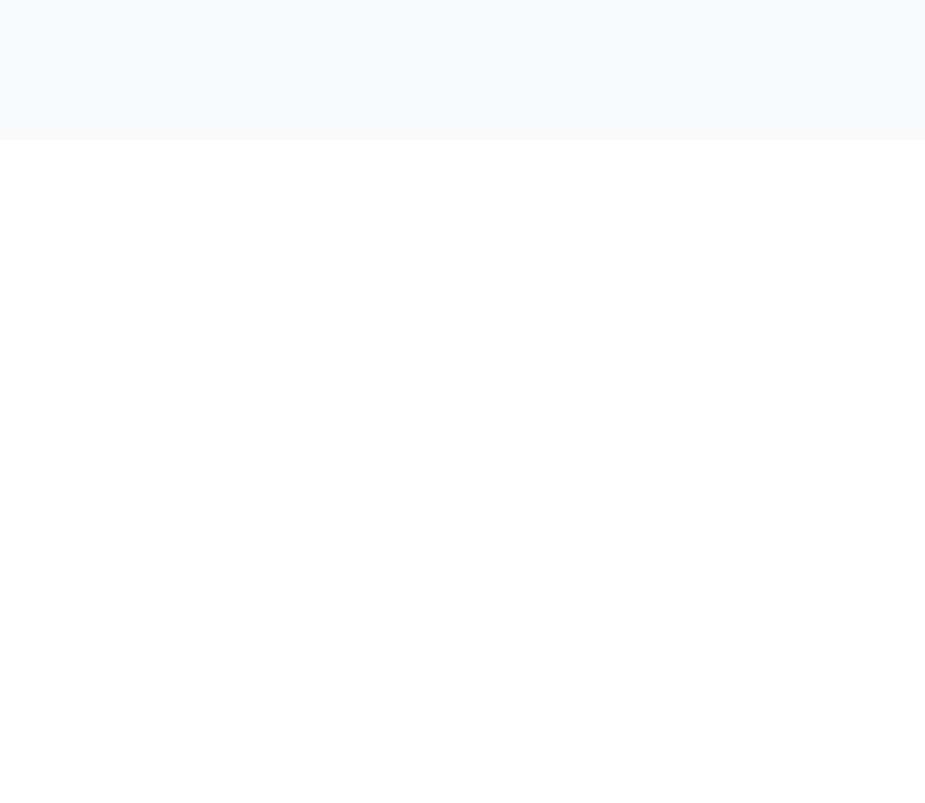
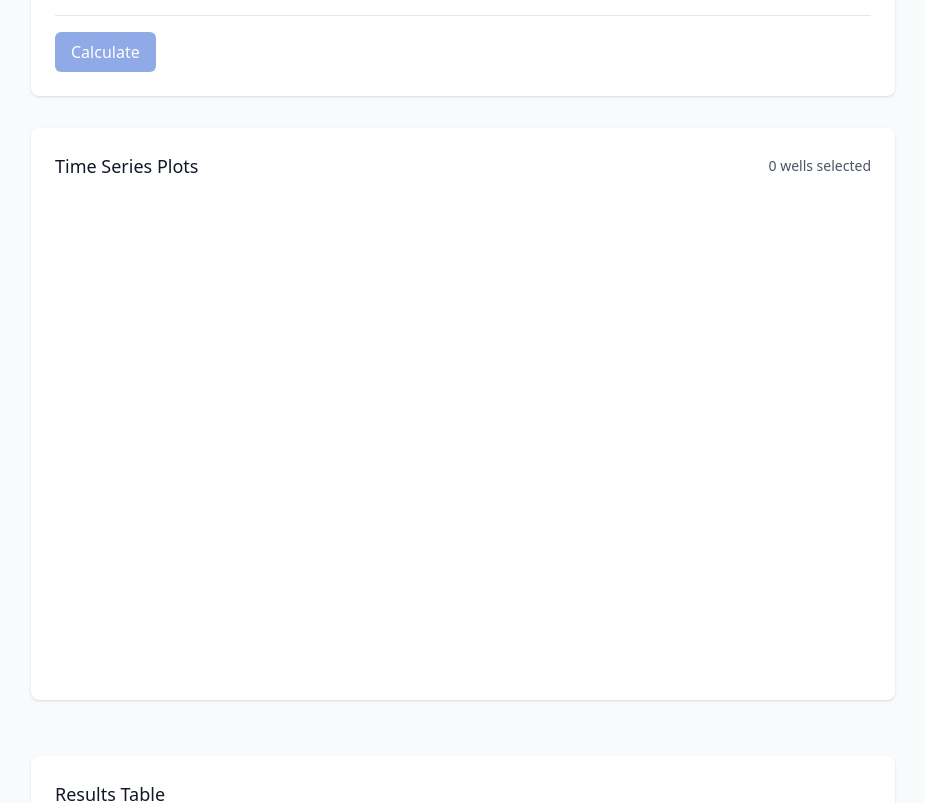
Before and after one commit to liuzikou/Enzyme-assay-app, a React (Vite) app: page /Enzyme-assay-app/ in a window 1280 px wide. Before the commit this address had no page. Shown: the part 660-1463 px from the top of the page, without its empty margins (177-1102 px from the left). Before the commit the page ends 800 px from the top, so only its background shows below. Built offline with nearby package versions, Linux system fonts and the light colour scheme.

Commit message:
add missing node package

```diff
--- a/package.json
+++ b/package.json
@@ -21,6 +21,7 @@
   "dependencies": {
     "@tanstack/react-table": "^8.10.7",
     "chart.js": "^4.5.0",
+    "clsx": "^2.1.1",
     "file-saver": "^2.0.5",
     "papaparse": "^5.4.1",
     "react": "^18.2.0",
--- a/src/App.tsx
+++ b/src/App.tsx
@@ -3,7 +3,7 @@ import { HomePage } from './pages/HomePage'
 
 function App() {
   return (
-    <Router basename="/">
+    <Router basename="/Enzyme-assay-app">
       <div className="min-h-screen bg-gray-50">
         <Routes>
           <Route path="/" element={<HomePage />} />
--- a/src/components/PlotArea.tsx
+++ b/src/components/PlotArea.tsx
@@ -31,20 +31,26 @@ export const PlotArea: React.FC = () => {
     console.log('Clicked well:', wellId)
   }
 
-  // 计算全局最大Y值和最小Y值
-  let globalMaxY = 0
-  let globalMinY = Number.POSITIVE_INFINITY
-  let globalMaxX = 0
-  for (const well of rawData) {
-    for (let i = 0; i < well.timePoints.length; i++) {
-      if (well.timePoints[i] > globalMaxY) globalMaxY = well.timePoints[i]
-      if (well.timePoints[i] < globalMinY) globalMinY = well.timePoints[i]
-    }
-    if (well.timePoints.length - 1 > globalMaxX) globalMaxX = well.timePoints.length - 1
+  // Check which rows and columns have data
+  const hasDataInRow = (row: string) => {
+    return cols.some(col => {
+      const wellId = `${row}${col}`
+      const data = getWellData(wellId)
+      return data.length > 0
+    })
   }
-  if (globalMaxY <= 0) globalMaxY = 1
-  if (!isFinite(globalMinY) || globalMinY < 0) globalMinY = 0
-  // 不加padding
+
+  const hasDataInCol = (col: number) => {
+    return rows.some(row => {
+      const wellId = `${row}${col}`
+      const data = getWellData(wellId)
+      return data.length > 0
+    })
+  }
+
+  // Filter rows and columns that have data
+  const rowsWithData = rows.filter(hasDataInRow)
+  const colsWithData = cols.filter(hasDataInCol)
 
   return (
     <div className="bg-white rounded-lg shadow p-6">
@@ -55,32 +61,47 @@ export const PlotArea: React.FC = () => {
         </div>
       </div>
 
-      <div className="grid grid-cols-13 gap-0 h-[480px]">
+      <div className={`grid gap-0 h-[480px]`} style={{ gridTemplateColumns: `60px repeat(${colsWithData.length}, 90px)` }}>
         {/* Column headers */}
         <div className="h-8"></div>
-        {cols.map(col => (
+        {colsWithData.map(col => (
           <div key={col} className="h-8 flex items-center justify-center text-xs font-medium text-gray-500">
             {col}
           </div>
         ))}
 
         {/* Row headers and sparklines */}
-        {rows.map(row => (
+        {rowsWithData.map(row => (
           <React.Fragment key={row}>
             <div className="h-10 flex items-center justify-center text-xs font-medium text-gray-500">
               {row}
             </div>
-            {cols.map(col => {
+            {colsWithData.map(col => {
               const wellId = `${row}${col}`
               const data = getWellData(wellId)
               const color = getWellColor(wellId)
               const isSelected = selectedWells.has(wellId)
-              // debug日志
-              if (data && data.length > 0) {
-                console.log('PlotArea wellId:', wellId, 'data:', data)
+
+              // Hide cells with no data
+              if (data.length === 0) {
+                return (
+                  <div key={wellId} className="h-9 flex items-center justify-center" style={{
+                    width: '90px',
+                    minWidth: '90px',
+                    maxWidth: '90px',
+                    height: '75px',
+                    minHeight: '75px',
+                    maxHeight: '75px',
+                    backgroundColor: '#f9fafb',
+                    border: '1px dashed #d1d5db'
+                  }}>
+                    <span className="text-xs text-gray-400">-</span>
+                  </div>
+                )
               }
+
               return (
-                <div key={wellId} className="h-9 flex items-center justify-center">
+                <div key={wellId} className="h-9 flex items-center justify-center" style={{ width: '90px', minWidth: '90px', maxWidth: '90px', height: '75px', minHeight: '75px', maxHeight: '75px' }}>
                   <ChartJsSparkline
                     data={data}
                     width={90}
@@ -96,8 +117,6 @@ export const PlotArea: React.FC = () => {
           </React.Fragment>
         ))}
       </div>
-
-      {/* Legend removed */}
     </div>
   )
 }
```
Also changed, not shown: 1 other file (tests, documents, lock files or other folders).
